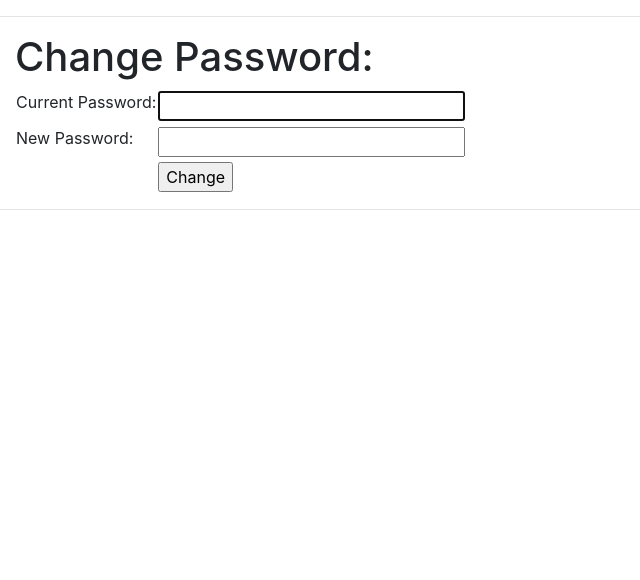
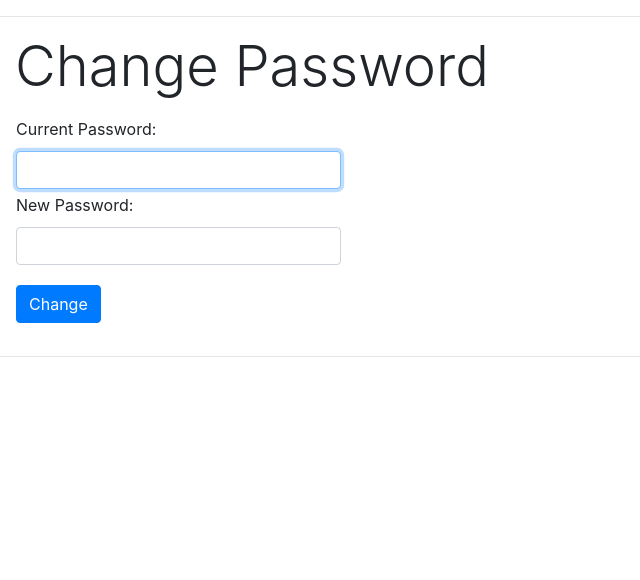
Before and after one commit to ninadsachania/e-healthcard, a Flask app: page /user/changepw in a window 1280 px wide. Shown: the part 56-636 px from the top of the page, without its empty margins (0-640 px from the left). Run offline with Flask 2, Linux system fonts and the light colour scheme; the visitor is signed in with stand-in values (Sample User, id 1); data comes from the database, SQL or seed files in the repository; some libraries are stand-ins or nearby versions.

Commit message:
Make it pretty

```diff
--- a/app/templates/change_password.html
+++ b/app/templates/change_password.html
@@ -1,40 +1,45 @@
 {% extends 'base.html' %}
 
 {% block content %}
-<h1>Change Password:</h1>
+<h1 class="display-4">Change Password</h1>
 <form action="" method="post" novalidate>
     {{ form.hidden_tag() }}
     <table>
+        <div class="form-group"></div>
         <tr>
             <td>{{ form.current_password.label }}</td>
-            <td>{{ form.current_password(autofocus=True, size="25") }}</td>
         </tr>
         <tr>
-            <td></td>
+            <td>{{ form.current_password(autofocus=True, size="25", class_="form-control") }}</td>
+        </tr>
+        <tr>
             <td>
                 {% for error in form.current_password.errors %}
-                <span class="form-error">[{{ error }}]</span>
+            <span class="text-danger">{{ error }}</span>
                 {% endfor %}
             </td>
         </tr>
+        </div>
 
-        <tr>
-            <td>{{ form.new_password.label }}</td>
-            <td>{{ form.new_password(size="25") }}</td>
-        </tr>
-        <tr>
-        <td></td>
-        <td>
-            {% for error in form.new_password.errors %}
-            <span class="form-error">[{{ error }}]</span>
-            {% endfor %}
-        </td>
-        </tr>
+        <div class="form-group">
+            <tr>
+                <td>{{ form.new_password.label }}</td>
+            </tr>
+            <tr>
+                <td>{{ form.new_password(size="25", class_="form-control") }}</td>
+            </tr>
+            <tr>
+                <td>
+                    {% for error in form.new_password.errors %}
+                    <span class="text-danger">{{ error }}</span>
+                    {% endfor %}
+                </td>
+            </tr>
 
-        <tr>
-            <td></td>
-            <td>{{ form.submit() }}</td>
-        </tr>
+            <tr>
+                <td>{{ form.submit(class_="btn btn-primary mt-3 mb-3") }}</td>
+            </tr>
+        </div>
     </table>
 </form>
 {% endblock %}
```
